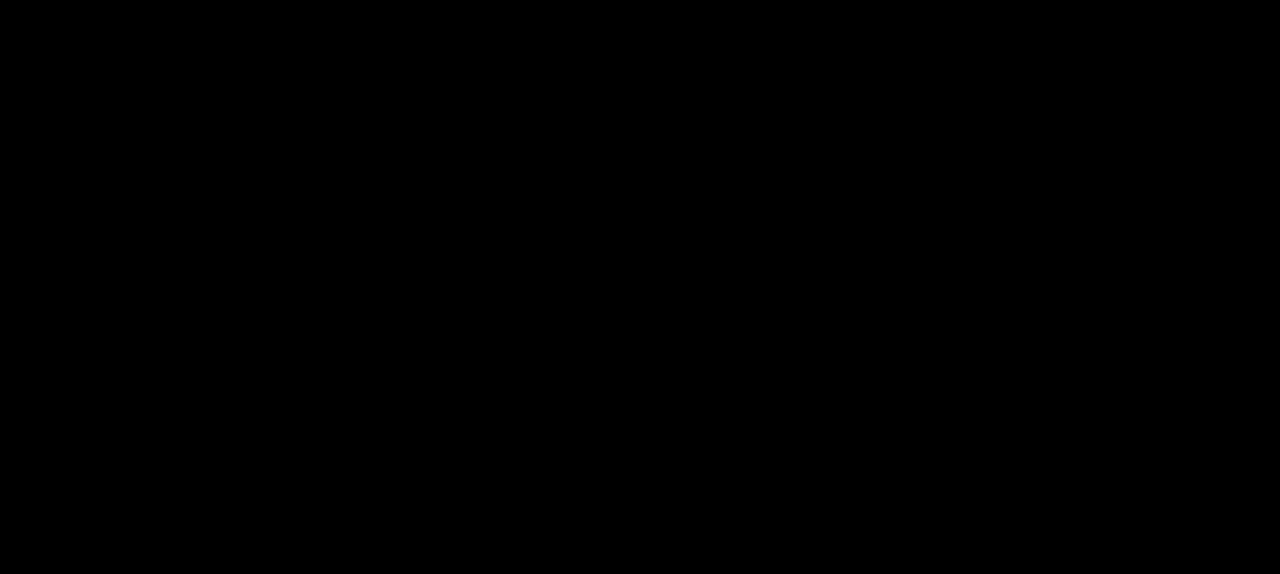
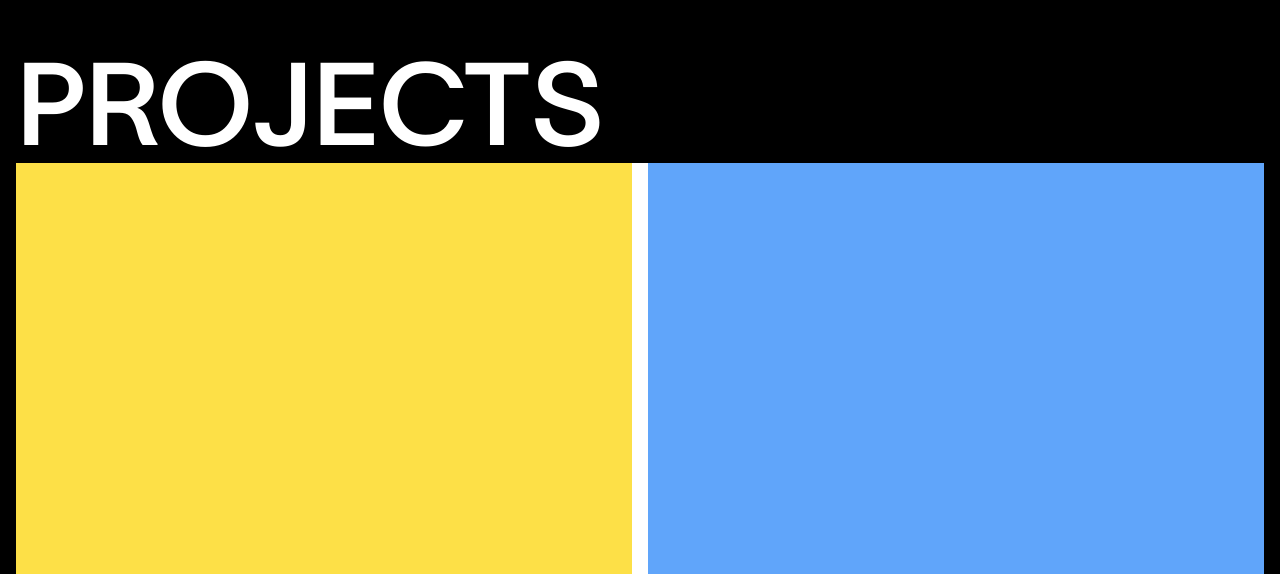
Before and after one commit to Tanay-77/ISRO, a React (Vite) app: page /projects in a window 1280 px wide. Shown: the part 226-800 px from the top of the page. Built offline with nearby package versions, Linux system fonts and the light colour scheme.

Commit message:
added project page

```diff
--- a/src/pages/Projects.jsx
+++ b/src/pages/Projects.jsx
@@ -2,7 +2,19 @@ import React from 'react'
 
 const Projects = () => {
   return (
-    <div>Projects</div>
+    <div className='text-white p-4'>
+      <div className='pt-[30vh]'>
+        <h2 className='font-[font2] text-[9vw] uppercase '>Projects</h2>
+      </div>
+      <div>
+        <div className='w-full h-[700px] -mt-10 flex gap-4 mb-4 bg-white'>
+          <div className='w-1/2 h-full bg-yellow-300 '></div>
+          <div className='w-1/2 h-full  bg-blue-400'></div>
+        </div>
+
+
+      </div>
+    </div>
   )
 }
 
```
